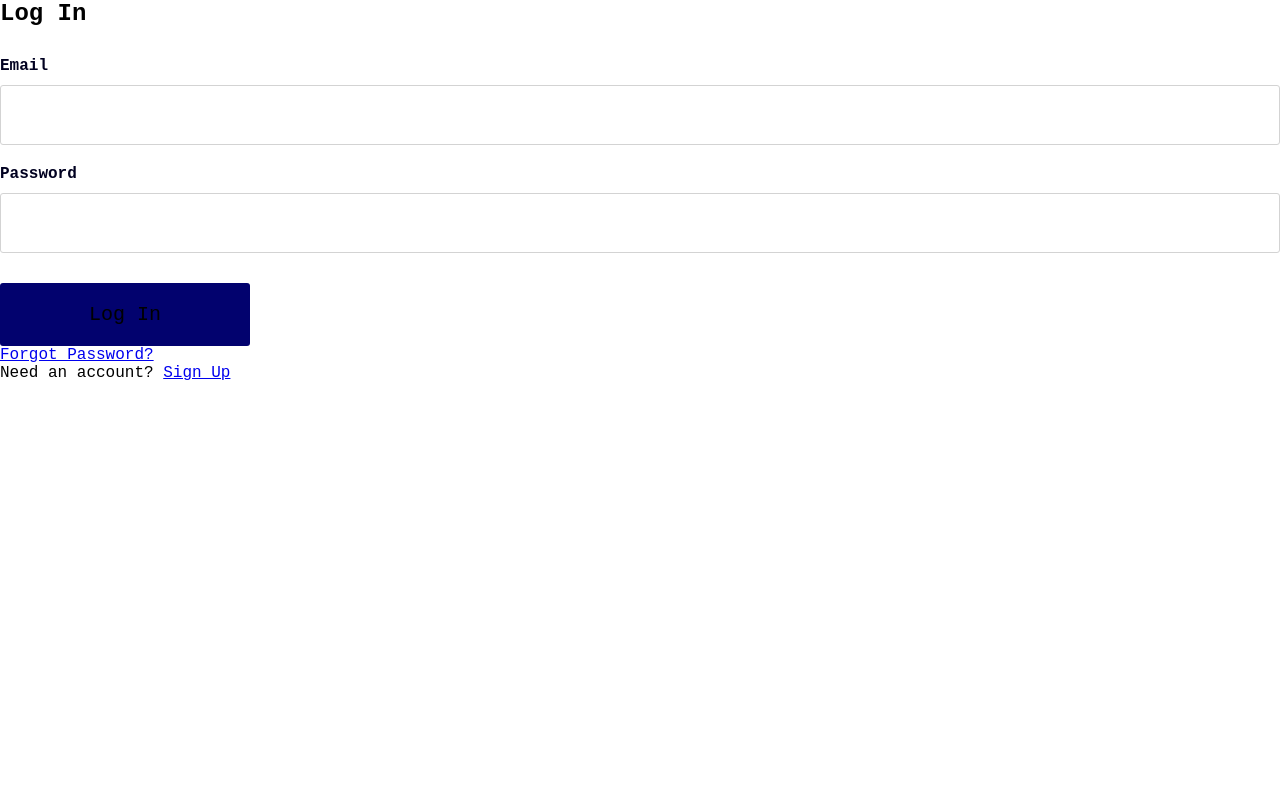
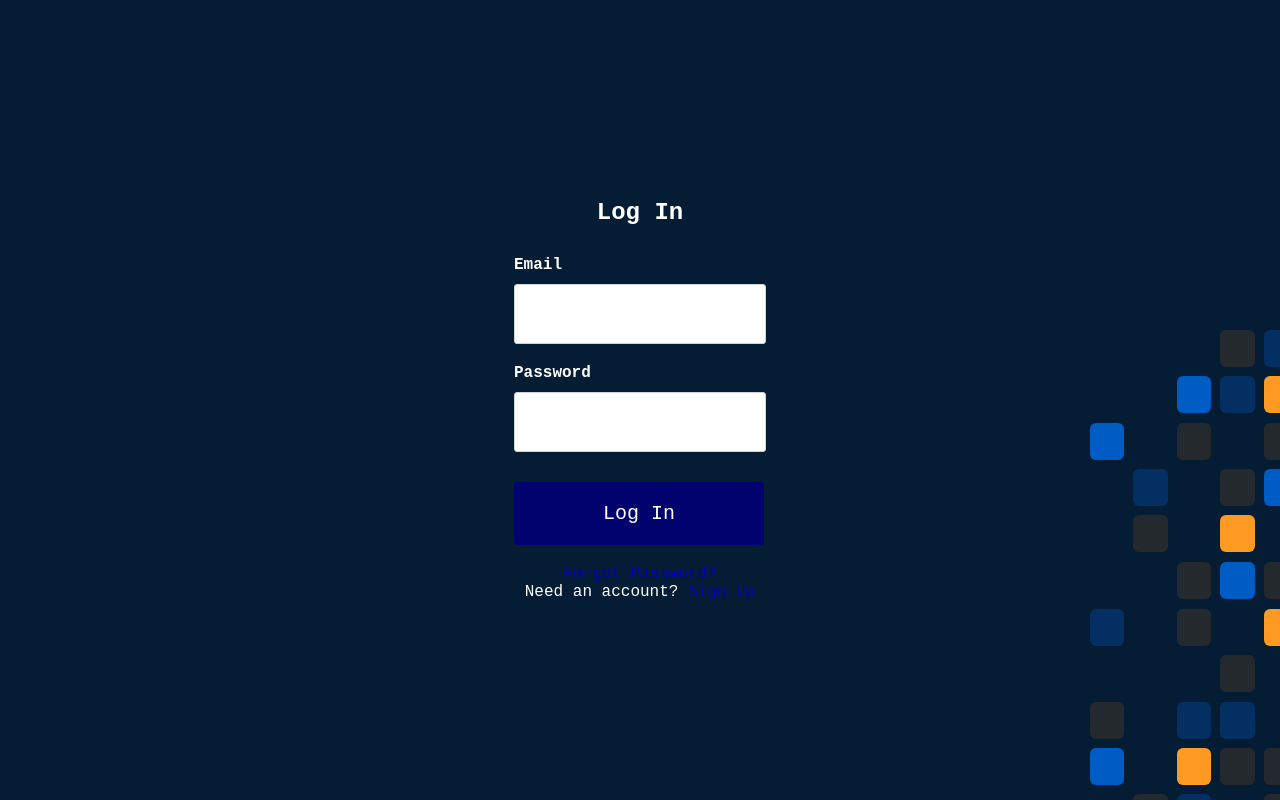
Before and after one commit to Team-Plus-1/choice-frontend, a React (Create React App) app: page /login in a window 1280 px wide. Built offline with nearby package versions, Linux system fonts and the light colour scheme; no server answers.

Commit message:
added styling to auth pages

```diff
--- a/src/components/Dashboard.css
+++ b/src/components/Dashboard.css
@@ -5,16 +5,22 @@
   font-family: Lucidatypewriter, monospace;
 }
 
-.container {
+.dash__container {
+  background-image: url("../images/Cover_5.svg");
+  height: 100vh;
   display: flex;
   flex-direction: column;
   justify-content: center;
-  /* align-items: center; */
-  margin: 10px;
+  align-items: center;
+}
+
+.dash__email {
+  color: #fff;
 }
 
 .dashboard__heading {
   margin-bottom: 30px;
+  color: #fff;
 }
 
 .dashboard__logout {
@@ -28,6 +34,7 @@
   cursor: pointer;
   transition: 0.2s ease-in-out;
   margin-top: 10px;
+  margin-top: 100px;
   float: right;
   margin-right: 20px;
 }
--- a/src/components/Dashboard.js
+++ b/src/components/Dashboard.js
@@ -20,11 +20,11 @@ export default function Dashboard() {
   }
 
   return (
-    <>
-      <div className="container">
+    <div className="dash__container">
+      <div className="dash__box">
         <h2 className="dashboard__heading">Profile</h2>
         {error && <alert variant="danger">{error}</alert>}
-        <h4>Email:</h4> {currentUser.email}
+        <h4 className="dash__email">Email: {currentUser.email}</h4>
         <br></br>
         <div className="btnContainer">
           <button className="dashboard__updateBtn">
@@ -43,6 +43,6 @@ export default function Dashboard() {
           Log Out
         </button>
       </div>
-    </>
+    </div>
   );
 }
--- a/src/components/Login.css
+++ b/src/components/Login.css
@@ -5,11 +5,15 @@
   font-family: Lucidatypewriter, monospace;
 }
 
-.container {
+.Login {
+  background-image: url("../images/Cover_5.svg");
+  background-repeat: repeat-x;
+  /* background-position: 80% 0%; */
+  height: 100vh;
   display: flex;
   flex-direction: column;
   justify-content: center;
-  /* align-items: center; */
+  align-items: center;
 }
 
 .form {
@@ -20,6 +24,7 @@
 
 .login__heading {
   margin-bottom: 30px;
+  color: #fff;
 }
 
 .login__input {
@@ -39,7 +44,7 @@
 
 .login__label {
   padding-bottom: 10px;
-  color: rgb(0, 0, 32);
+  color: #fff;
   font-weight: bold;
 }
 
@@ -47,6 +52,7 @@
   padding: 20px;
   border: none;
   background-color: rgb(2, 2, 110);
+  color: #fff;
   font-weight: 500;
   font-size: 20px;
   border-radius: 3px;
@@ -59,6 +65,18 @@
   background-color: rgb(0, 0, 196);
 }
 
+.mt {
+  margin-top: 20px;
+}
+
+.login__signUpLink {
+  color: #fff;
+}
+
+.login__white {
+  color: rgb(0, 0, 196);
+}
+
 @media screen and (min-width: 960px) {
   .login__btn {
     width: 250px;
--- a/src/components/Login.js
+++ b/src/components/Login.js
@@ -44,7 +44,7 @@ export default function Login() {
           Log In
         </button>
       </form>
-      <div>
+      <div className="mt">
         <Link className="login__white" to="/forgot-password">
           Forgot Password?
         </Link>
--- a/src/components/Signup.css
+++ b/src/components/Signup.css
@@ -10,13 +10,12 @@
 } */
 
 .signup__container {
-  /* background-image: url("../images/Cover_5.svg"); */
+  background-image: url("../images/Frame_1.svg");
   height: 100vh;
   display: flex;
   flex-direction: column;
   justify-content: center;
-  /* align-items: center; */
-  margin: 10px;
+  align-items: center;
 }
 
 .form {
@@ -27,7 +26,7 @@
 
 .signup__heading {
   margin-bottom: 30px;
-  color: #000;
+  color: #fff;
 }
 
 .signup__input {
@@ -46,7 +45,7 @@
 }
 
 .signup__label {
-  color: #000;
+  color: #fff;
   padding-bottom: 10px;
   font-weight: bold;
 }
@@ -59,7 +58,7 @@
   font-size: 20px;
   border-radius: 3px;
   cursor: pointer;
-  color: #000;
+  color: #fff;
   transition: 0.2s ease-in-out;
   margin-top: 10px;
 }
@@ -68,6 +67,11 @@
   background-color: rgb(0, 0, 196);
 }
 
+.signup__loginLink {
+  color: #fff;
+  margin-top: 20px;
+}
+
 @media screen and (min-width: 960px) {
   .signup__signUpBtn {
     width: 250px;
```
Also changed, not shown: src/images/Frame_1.svg (added).
